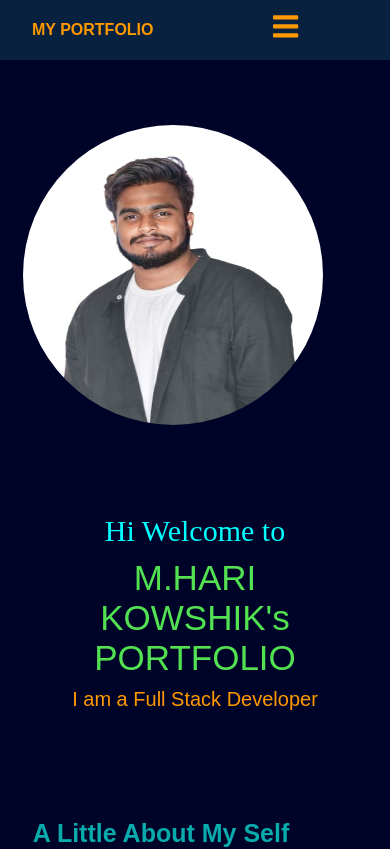
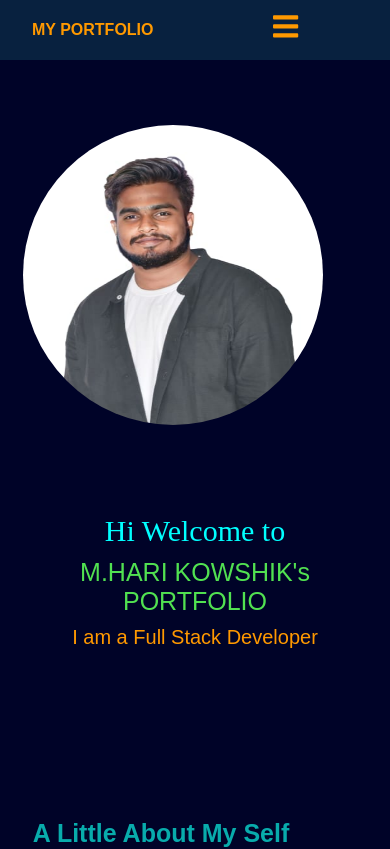
Before and after one commit to HarikowshikMolugu/portfolio, a React (Create React App) app: page / in a window 390 px wide. Shown: the top 849 px of the page. Built offline with nearby package versions, Linux system fonts and the light colour scheme.

Commit message:
Update main.css

```diff
--- a/src/components/main.css
+++ b/src/components/main.css
@@ -464,7 +464,9 @@ a .social-icon {
         padding: 0;}
     .intro{width: 96%;margin-left: 2%;margin-right: 2%;flex-direction: column;}
     #wo{width: 100%;margin-left: 0;padding-top: 20px;}
-
+    #wo-line3{
+        font-size: 25px;
+    }
     #pic {
         width: 100%;
 
```
